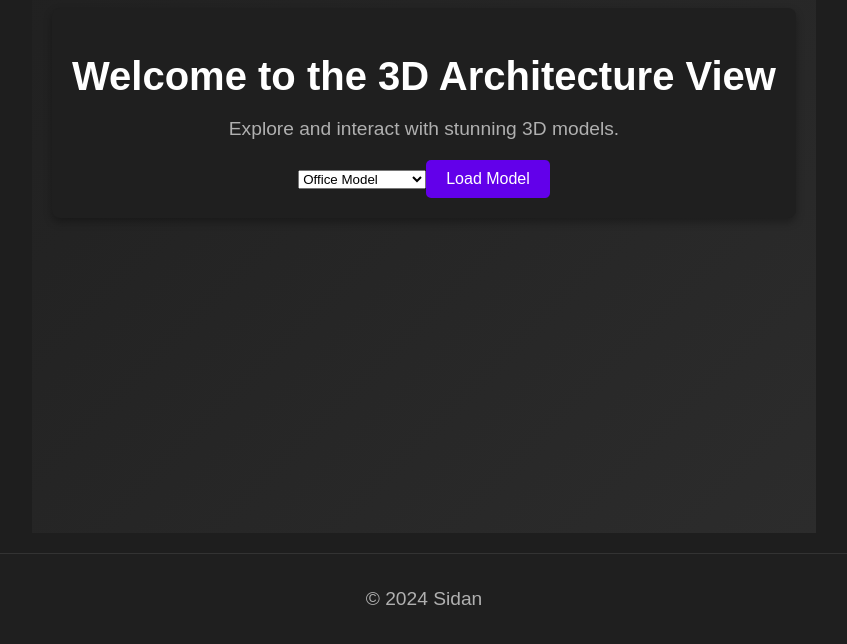
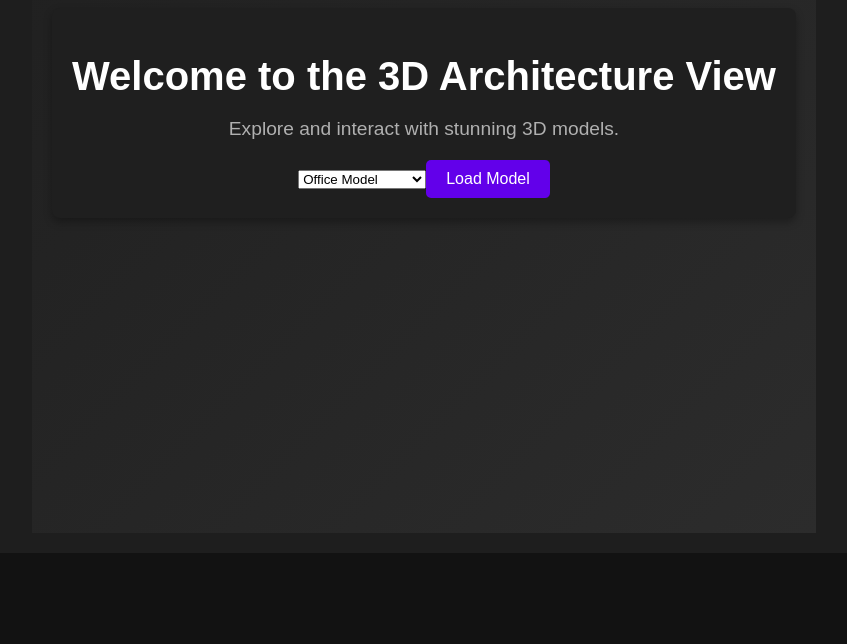
Before and after one commit to chakradev/ArchViz, a React (Create React App) app: page / in a window 1280 px wide. Shown: the part 412-1056 px from the top of the page, without its empty margins (216-1063 px from the left). After the commit the page ends 965 px from the top, so only its background shows below. Built offline with nearby package versions, Linux system fonts and the light colour scheme.

Commit message:
Update App.js

```diff
--- a/src/App.js
+++ b/src/App.js
@@ -1,10 +1,12 @@
-import React from 'react';
+import React, { useState } from 'react';
 import { BrowserRouter as Router, Route, Routes } from 'react-router-dom';
 import Home from './components/Home';
 import ThreeCanvas from './components/ThreeModel'; // Ensure the import is correct
 import './App.css';
 
 const App = () => {
+  const [modelType, setModelType] = useState('office'); // Default modelType
+
   return (
     <Router>
       <div className="App">
@@ -16,13 +18,10 @@ const App = () => {
         </header>
         <main className="App-main">
           <Routes>
-            <Route path="/" element={<Home />} />
-            <Route path="/model" element={<ThreeCanvas />} />
+            <Route path="/" element={<Home setModelType={setModelType} />} />
+            <Route path="/model" element={<ThreeCanvas modelType={modelType} />} />
           </Routes>
         </main>
-        <footer className="App-footer">
-          <p>&copy; 2024 Sidan</p>
-        </footer>
       </div>
     </Router>
   );
```
